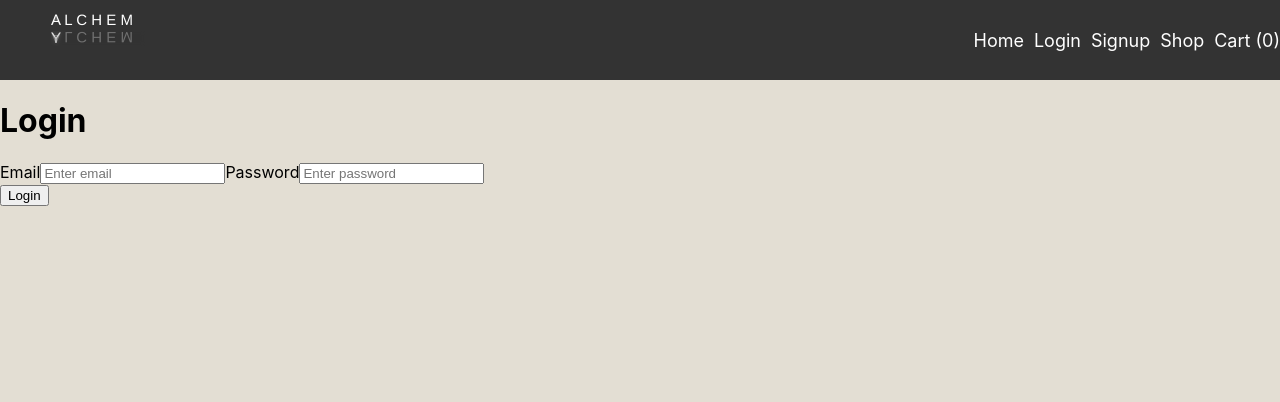
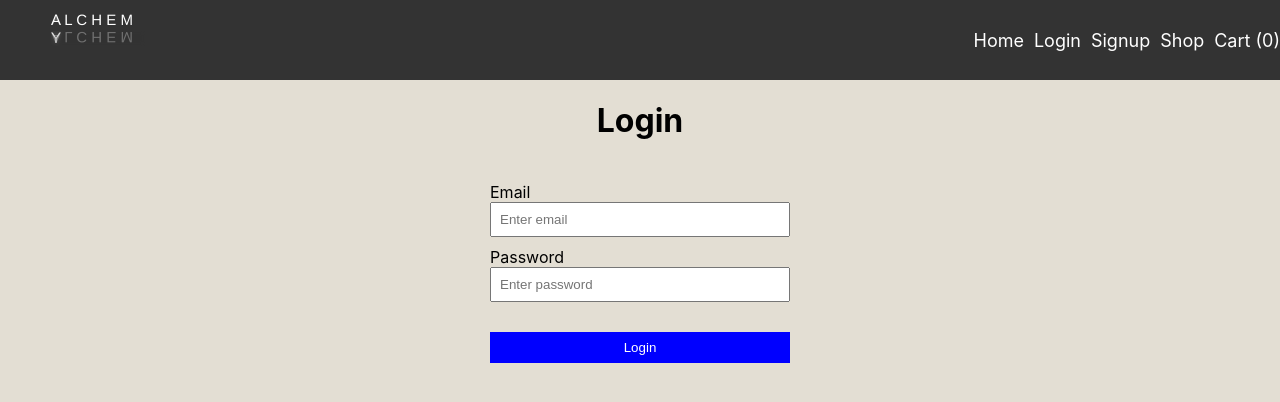
Before and after one commit to 0714424507/Alchemy-Front-End, a React (Create React App) app: page /Login in a window 1280 px wide. Shown: the top 402 px of the page. Built offline with nearby package versions, Linux system fonts and the light colour scheme.

Commit message:
login component updated

```diff
--- /dev/null
+++ b/src/components/Login.css
@@ -0,0 +1,29 @@
+.loginFormContainer {
+    display: flex;
+    flex-direction: column;
+    align-items: center;
+  }
+
+  .loginForm {
+    display: flex;
+    flex-direction: column;
+    width: 300px;
+    margin-top: 20px;
+  }
+
+  .loginInput {
+    margin-bottom: 10px;
+    padding: 8px;
+  }
+
+  .loginButton {
+    padding: 8px;
+    background-color: blue;
+    color: white;
+    border: none;
+    cursor: pointer;
+  }
+
+  .loginButton:hover {
+    background-color: darkblue;
+  }
--- a/src/components/Login.js
+++ b/src/components/Login.js
@@ -1,5 +1,6 @@
 import React, { useState } from "react";
 import { useNavigate } from "react-router-dom";
+import './Login.css';
 
 const Login = () => {
   const [email, setEmail] = useState("");
```
